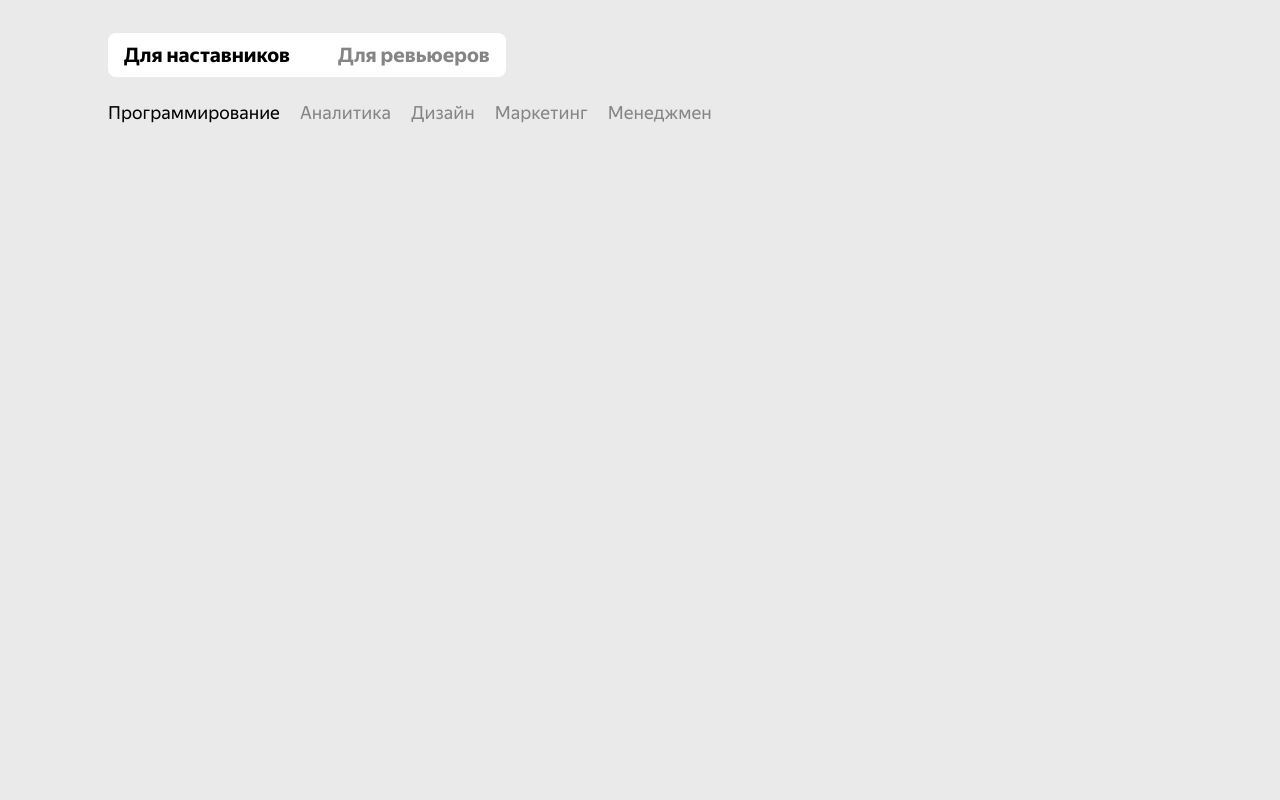
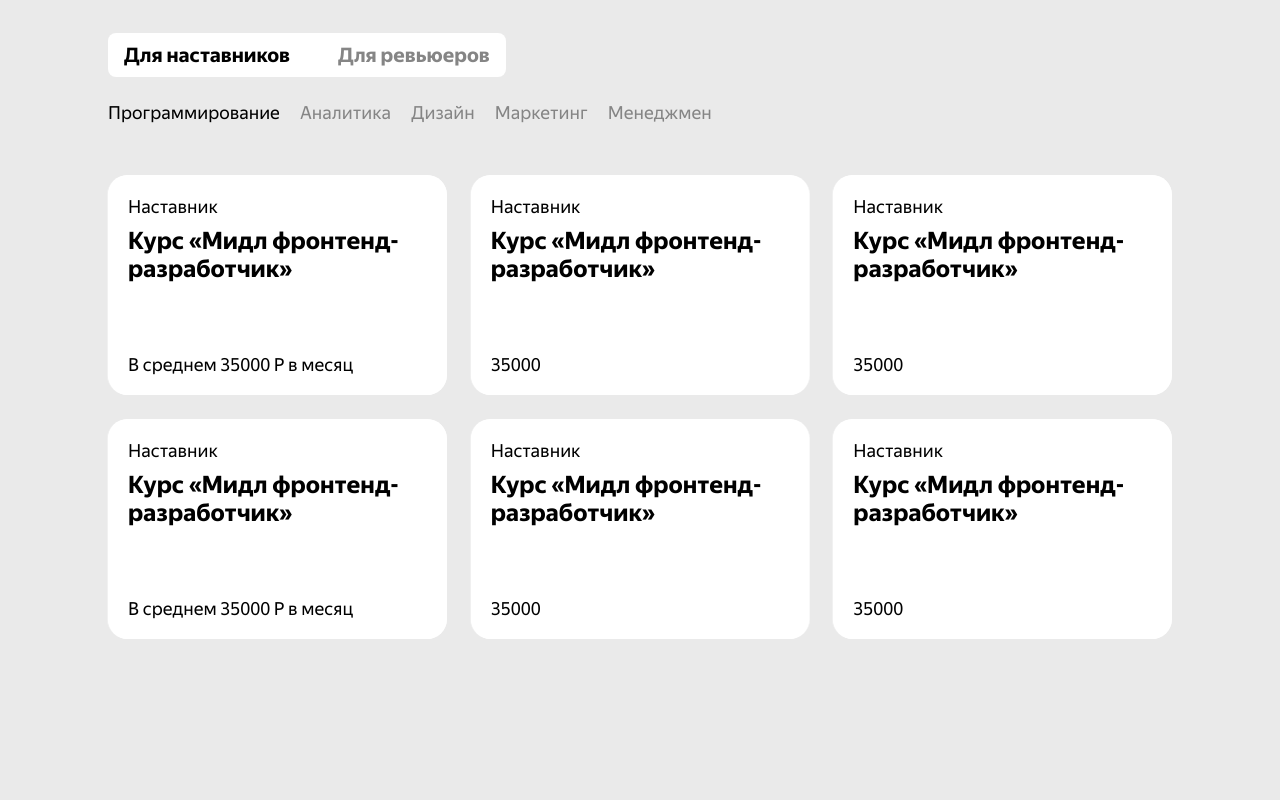
Before and after one commit to ViktorPekin/Yandex-Hr-job, a React (Create React App) app: page / in a window 1280 px wide. Shown: the part 3380-4180 px from the top of the page. Built offline with nearby package versions, Linux system fonts and the light colour scheme.

Commit message:
Add: VacancyInfo and work locic

```diff
--- a/package.json
+++ b/package.json
@@ -11,6 +11,7 @@
     "react-intersection-observer": "^9.4.1",
     "react-router-dom": "^6.4.3",
     "react-scripts": "5.0.1",
+    "uuid": "^9.0.0",
     "web-vitals": "^2.1.4"
   },
   "scripts": {
--- a/src/components/app/App.js
+++ b/src/components/app/App.js
@@ -7,7 +7,6 @@ import data from '../../utils/bd-mentor.json'
 
 const App = () => {
   const [dataBase, setDataBase] = useState([])
-  const [selectedDataBase, setSelectorDadaBase] = useState([])
   useEffect(() => {
     setDataBase(data)
   }, [])
@@ -15,8 +14,8 @@ const App = () => {
   return (
     <div className='app'>
       <Routes>
-        <Route path='/' element={<Main dataBase={dataBase} onSelectorDataBase={setSelectorDadaBase} />} />
-        <Route path='/vacancy' element={<VacancyInfo selectedDataBase={selectedDataBase} />} />
+        <Route path='/' element={<Main dataBase={dataBase} />} />
+        <Route path='/vacancy' element={<VacancyInfo />} />
         <Route path='*' element={<NotFound />} />
       </Routes>
     </div>
--- a/src/components/main/Main.js
+++ b/src/components/main/Main.js
@@ -18,7 +18,7 @@ const Main = (props) => {
       <HowToBecome />
       <ProductIntroduction />
       <Advantages />
-      <Vacancies dataBase={props.dataBase} onSelectorDataBase={props.onSelectorDataBase} />
+      <Vacancies dataBase={props.dataBase} />
       <NoWork />
       <Feedback />
       <Footer />
--- a/src/components/main/vacancies/Vacancies.js
+++ b/src/components/main/vacancies/Vacancies.js
@@ -1,20 +1,20 @@
 import { useEffect, useState } from 'react'
-import data from '../../../utils/bd-mentor.json'
 import Vacancy from './vacancy/Vacancy'
 const Vacancies = (props) => {
   const [bd, setBd] = useState([])
   const [start, setStart] = useState(false)
   const [activeJobMentor, setActiveJobMentor] = useState(true)
   const [activeDirection, setActiveDirection] = useState(0)
-  const [cardOnPage, setCardOnPage] = useState(0)
+  const [cardOnPage, setCardOnPage] = useState(12)
   const [hiddenButton, setHiddenButton] = useState(true)
 
   useEffect(() => {
-    setTimeout(() => {
+    const timer = setTimeout(() => {
       setStart(true)
       setBd(props.dataBase.programming)
-    }, 5000)
-  }, [])
+    }, 1000)
+    return () => clearTimeout(timer)
+  }, [props.dataBase])
 
   const addCard = () => {
     let numberAllCardOnPage = cardOnPage + 3
@@ -22,8 +22,6 @@ const Vacancies = (props) => {
       setHiddenButton(false)
     }
     setCardOnPage(numberAllCardOnPage)
-    console.log(data.programming)
-    console.log(props.dataBase.programming)
   }
 
   return (
@@ -86,11 +84,7 @@ const Vacancies = (props) => {
         </li>
       </ul>
       <ul className='vacancies__container'>
-        {start
-          ? props.dataBase.programming
-              .slice(0, cardOnPage)
-              .map((element) => <Vacancy card={element} key={element.id} />)
-          : ''}
+        {start ? bd.slice(0, cardOnPage).map((element) => <Vacancy card={element} key={element.id} />) : ''}
       </ul>
       <button
         onClick={addCard}
--- a/src/components/main/vacancies/vacancy/Vacancy.js
+++ b/src/components/main/vacancies/vacancy/Vacancy.js
@@ -1,4 +1,11 @@
-const vacancy = (props) => {
+import { Link } from 'react-router-dom'
+import { v4 as uuidv4 } from 'uuid'
+
+const Vacancy = (props) => {
+  const openVacancyPage = () => {
+    localStorage.setItem('VacancyInfo', JSON.stringify(props.card))
+  }
+
   return (
     <li className='vacancy'>
       <div className='vacancy__front'>
@@ -6,16 +13,18 @@ const vacancy = (props) => {
         <h3 className='vacancy__well'>{props.card.well}</h3>
         <p className='vacancy__salary'>{props.card.salary}</p>
       </div>
-      <div className='vacancy__back'>
+      <Link to='/vacancy' target='_blank' onClick={openVacancyPage} className='vacancy__back'>
         <ul className='vacancy__info-container'>
           {props.card.info.map((element) => (
-            <li className='vacancy__info'>{element}</li>
+            <li className='vacancy__info' key={uuidv4()}>
+              {element}
+            </li>
           ))}
         </ul>
         <p className='vacancy__info-more'>Подробнее</p>
-      </div>
+      </Link>
     </li>
   )
 }
 
-export default vacancy
+export default Vacancy
--- a/src/components/main/vacancies/vacancy/vacancy.css
+++ b/src/components/main/vacancies/vacancy/vacancy.css
@@ -36,6 +36,7 @@
   display: flex;
   flex-direction: column;
   justify-content: space-between;
+  text-decoration: none;
 }
 
 .vacancy:hover .vacancy__front {
@@ -95,4 +96,5 @@
   font-size: 18px;
   line-height: 24px;
   text-align: end;
+  color: #000;
 }
--- a/src/components/vacancy-info/VacancyInfo.js
+++ b/src/components/vacancy-info/VacancyInfo.js
@@ -1,4 +1,14 @@
-const VacancyInfo = (props) => {
+import { useEffect, useState } from 'react'
+
+const VacancyInfo = () => {
+  const [vacancyInfo, setVacancyInfo] = useState([])
+
+  useEffect(() => {
+    let l = localStorage.getItem('VacancyInfo')
+    console.log(JSON.parse(l))
+    setVacancyInfo(JSON.parse(l))
+  }, [])
+
   return <main className='vacancy-info'></main>
 }
 
--- a/src/utils/bd-mentor.json
+++ b/src/utils/bd-mentor.json
@@ -8,7 +8,10 @@
       "info": [
         "практикующий программист С++ middle-уровня и выше с опытом работы от трёх лет",
         "готовы посвящать проекту около 15 часов в неделю"
-      ]
+      ],
+      "InfoPage": {
+        "ff": "1"
+      }
     },
     {
       "id": "2",
```
Also changed, not shown: 1 other file (tests, documents, lock files or other folders).
